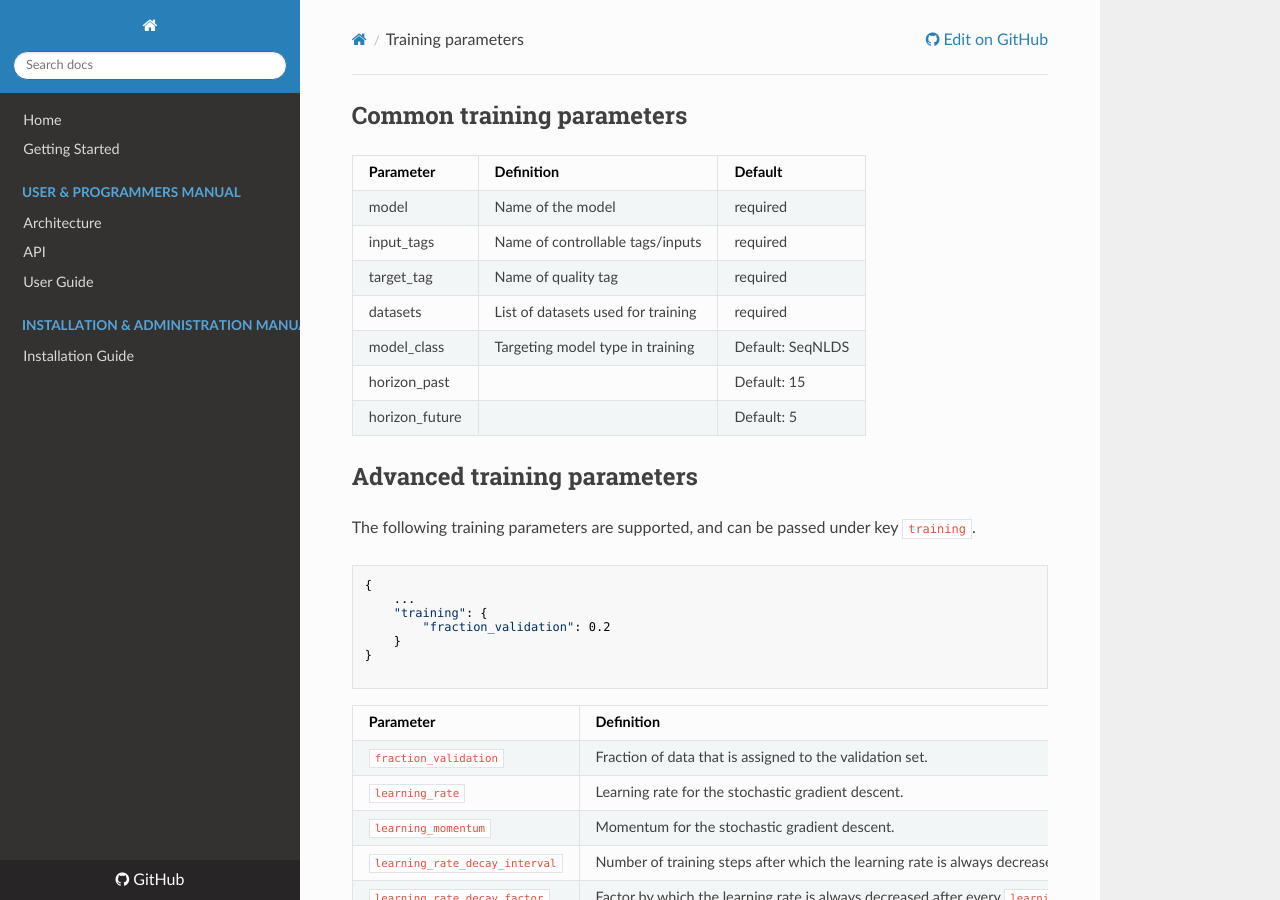
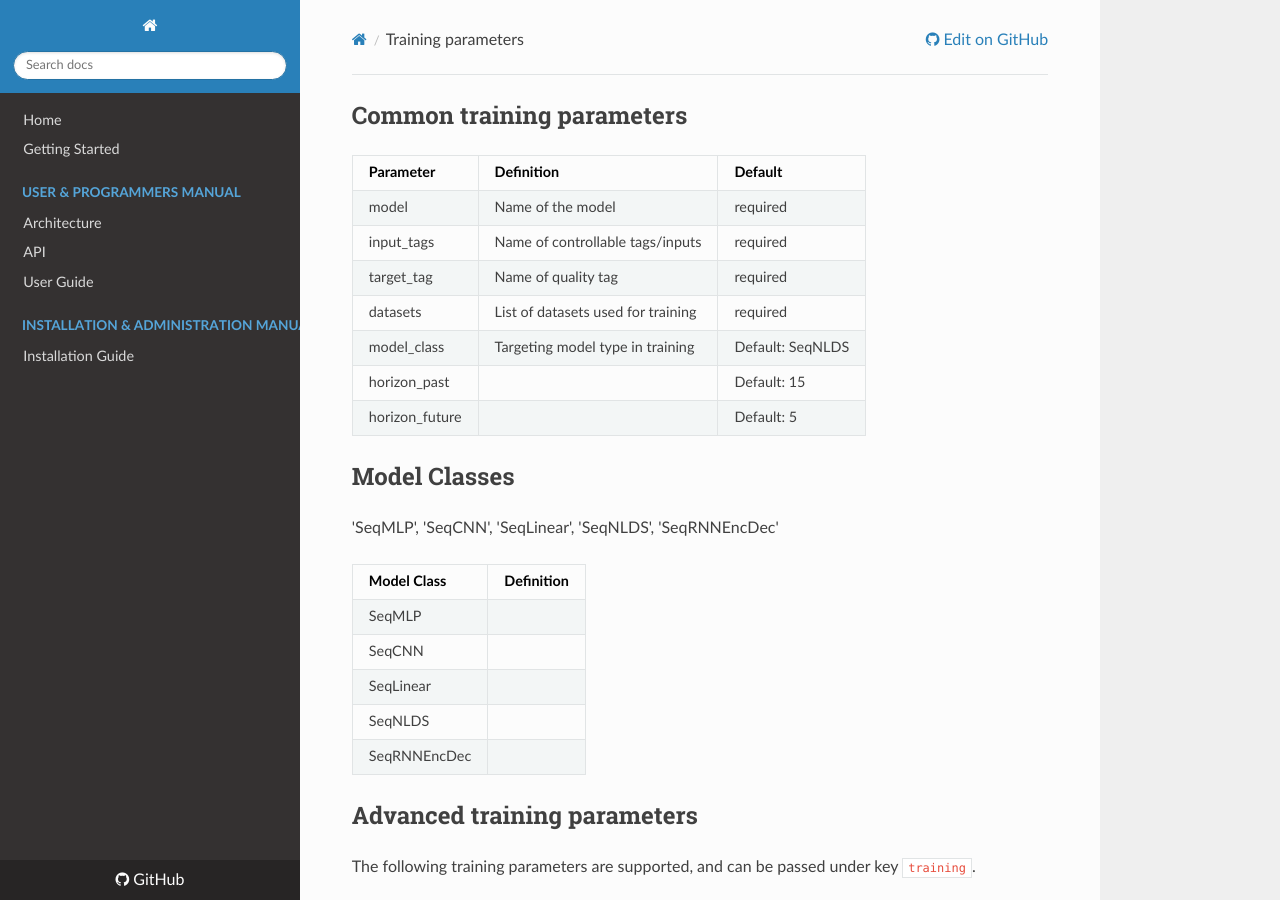
Before and after one commit to ramp-eu/Process_Optimization, an MkDocs documentation site: the page built from docs/training_parameters.md, in a window 1280 px wide and 900 px high. Built offline with MkDocs 1.6.1, drawn with Linux system fonts in a browser that asks for light colours; nearby versions of some CDN libraries; old or Windows-style settings are respelled for this version of MkDocs.

Commit message:
update training docs

````diff
--- a/docs/training_parameters.md
+++ b/docs/training_parameters.md
@@ -9,6 +9,18 @@
 | model_class    | Targeting model type in training   | Default: SeqNLDS |
 | horizon_past   |                                    | Default: 15      |
 | horizon_future |                                    | Default: 5       |
+
+## Model Classes
+
+'SeqMLP', 'SeqCNN', 'SeqLinear', 'SeqNLDS', 'SeqRNNEncDec'
+
+| Model Class  | Definition |
+| ------------ | ---------- |
+| SeqMLP       |            |
+| SeqCNN       |            |
+| SeqLinear    |            |
+| SeqNLDS      |            |
+| SeqRNNEncDec |            |
 
 ## Advanced training parameters
 
@@ -24,15 +36,15 @@ The following training parameters are supported, and can be passed under key `tr
 
 ```
 
-| Parameter                    | Definition | Type | Default |
-| ---------------------------- | ---------- | ---- | ------- |
-| `fraction_validation`          | Fraction of data that is assigned to the validation set.  | float (between 0 and 1) | 0.2     |
-| `learning_rate`                | Learning rate for the stochastic gradient descent.        | float | 0.001   |
-| `learning_momentum`            | Momentum for the stochastic gradient descent.           | float (between 0 and 1) | 0.9     |
-| `learning_rate_decay_interval` | Number of training steps after which the learning rate is always decreased by a factor `learning_rate_decay_factor`. | int | 2000    |
-| `learning_rate_decay_factor`   | Factor by which the learning rate is always decreased after every `learning_rate_decay_interval` steps.  | float (between 0 and 1) | 0.5     |
-| `num_training_epochs`          | Number of training epochs. If not given, then the number of epochs will be decided by a minimum number of training steps, see `num_training_steps`. | int | null    |
-| `num_training_steps`           | Minimum number of training steps (or iterations). The total number of training steps is decided so that the last epoch will always be completed. If the `num_training_epochs` is given, then this value will be ignored.       | int | 10000   |
-| `max_grad_norm`                | Maximum value for the gradient norm. Used to avoid instability during training due to exploding gradients. | float | 100.0   |
-| `batch_size`                   | Batch size for the stochastic gradient descent.  | int | 32      |
-| `seed`                         | Random seed for reproducible results.  | int | 42      |
+| Parameter                      | Definition                                                                                                                                                                                                               | Type                    | Default |
+| ------------------------------ | ------------------------------------------------------------------------------------------------------------------------------------------------------------------------------------------------------------------------ | ----------------------- | ------- |
+| `fraction_validation`          | Fraction of data that is assigned to the validation set.                                                                                                                                                                 | float (between 0 and 1) | 0.2     |
+| `learning_rate`                | Learning rate for the stochastic gradient descent.                                                                                                                                                                       | float                   | 0.001   |
+| `learning_momentum`            | Momentum for the stochastic gradient descent.                                                                                                                                                                            | float (between 0 and 1) | 0.9     |
+| `learning_rate_decay_interval` | Number of training steps after which the learning rate is always decreased by a factor `learning_rate_decay_factor`.                                                                                                     | int                     | 2000    |
+| `learning_rate_decay_factor`   | Factor by which the learning rate is always decreased after every `learning_rate_decay_interval` steps.                                                                                                                  | float (between 0 and 1) | 0.5     |
+| `num_training_epochs`          | Number of training epochs. If not given, then the number of epochs will be decided by a minimum number of training steps, see `num_training_steps`.                                                                      | int                     | null    |
+| `num_training_steps`           | Minimum number of training steps (or iterations). The total number of training steps is decided so that the last epoch will always be completed. If the `num_training_epochs` is given, then this value will be ignored. | int                     | 10000   |
+| `max_grad_norm`                | Maximum value for the gradient norm. Used to avoid instability during training due to exploding gradients.                                                                                                               | float                   | 100.0   |
+| `batch_size`                   | Batch size for the stochastic gradient descent.                                                                                                                                                                          | int                     | 32      |
+| `seed`                         | Random seed for reproducible results.                                                                                                                                                                                    | int                     | 42      |
````
